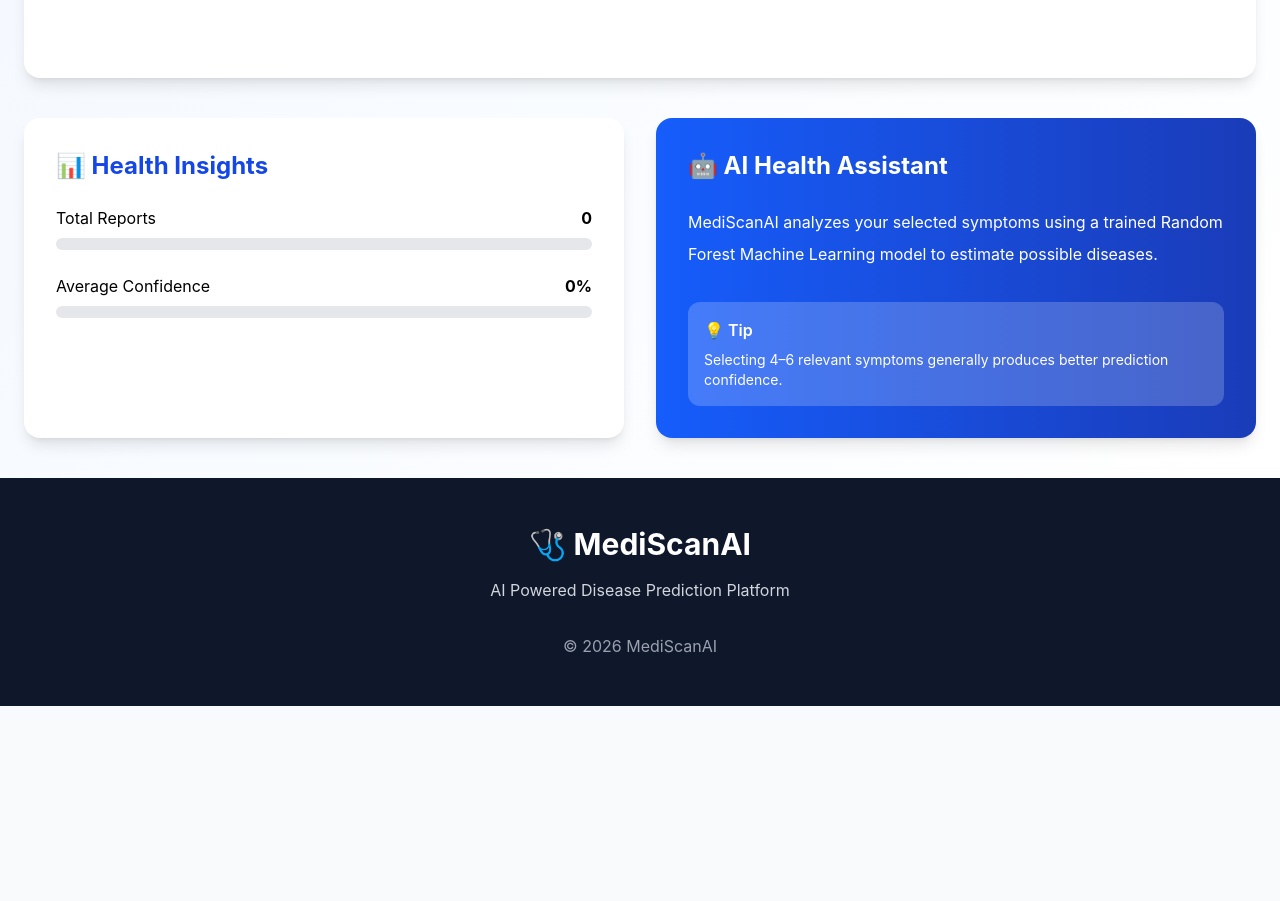
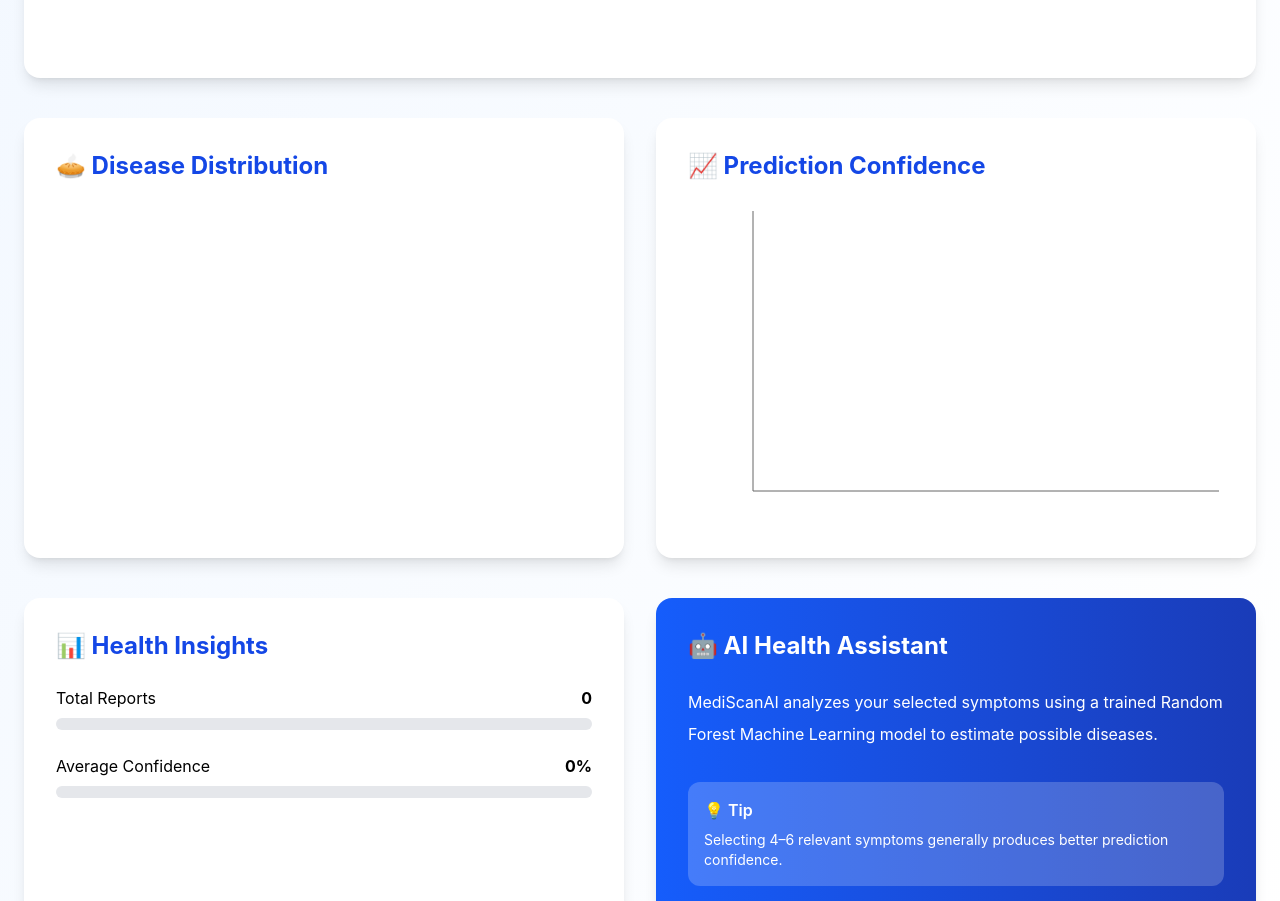
Before and after one commit to kavyaJD/MediscanAI-Frontend, a React (Vite) app: page /dashboard in a window 1280 px wide. Shown: the part 1415-2316 px from the top of the page. Before the commit the page ends 2121 px from the top, so only its background shows below. Built offline with nearby package versions, Linux system fonts and the light colour scheme.

Commit message:
Fix Vercel routing

```diff
--- a/src/pages/Dashboard.tsx
+++ b/src/pages/Dashboard.tsx
@@ -1,6 +1,17 @@
 import Navbar from "../components/Navbar";
 import Footer from "../components/Footer";
 import SummaryCard from "../components/SummaryCard";
+import {
+  PieChart,
+  Pie,
+  Cell,
+  Tooltip,
+  ResponsiveContainer,
+  BarChart,
+  Bar,
+  XAxis,
+  YAxis,
+} from "recharts";
 import {
   FaFileMedical,
   FaHeartbeat,
@@ -31,6 +42,20 @@ function Dashboard() {
   }, []);
 
   const latest = reports[0];
+
+  const diseaseData = reports.map((report) => ({
+  name: report.disease,
+  confidence: report.confidence,
+}));
+
+const COLORS = [
+  "#2563eb",
+  "#16a34a",
+  "#dc2626",
+  "#f59e0b",
+  "#9333ea",
+  "#0ea5e9",
+];
 
   const averageConfidence =
     reports.length > 0
@@ -325,6 +350,93 @@ function Dashboard() {
 
           </div>
 
+          {/* Analytics */}
+
+<div className="grid lg:grid-cols-2 gap-8 mt-10">
+
+  {/* Pie Chart */}
+
+  <div className="bg-white rounded-2xl shadow-lg p-8">
+
+    <h2 className="text-2xl font-bold text-blue-700 mb-6">
+
+      🥧 Disease Distribution
+
+    </h2>
+
+    <div className="h-80">
+
+      <ResponsiveContainer width="100%" height="100%">
+
+        <PieChart>
+
+          <Pie
+            data={diseaseData}
+            dataKey="confidence"
+            nameKey="name"
+            outerRadius={110}
+            label
+          >
+
+            {diseaseData.map((_, index) => (
+
+              <Cell
+                key={index}
+                fill={COLORS[index % COLORS.length]}
+              />
+
+            ))}
+
+          </Pie>
+
+          <Tooltip />
+
+        </PieChart>
+
+      </ResponsiveContainer>
+
+    </div>
+
+  </div>
+
+  {/* Bar Chart */}
+
+  <div className="bg-white rounded-2xl shadow-lg p-8">
+
+    <h2 className="text-2xl font-bold text-blue-700 mb-6">
+
+      📈 Prediction Confidence
+
+    </h2>
+
+    <div className="h-80">
+
+      <ResponsiveContainer width="100%" height="100%">
+
+        <BarChart data={diseaseData}>
+
+          <XAxis dataKey="name" />
+
+          <YAxis />
+
+          <Tooltip />
+
+          <Bar
+            dataKey="confidence"
+            fill="#2563eb"
+            radius={[8, 8, 0, 0]}
+          />
+
+        </BarChart>
+
+      </ResponsiveContainer>
+
+    </div>
+
+  </div>
+
+</div>
+
                   {/* Health Insights */}
 
           <div className="grid lg:grid-cols-2 gap-8 mt-10">
```
